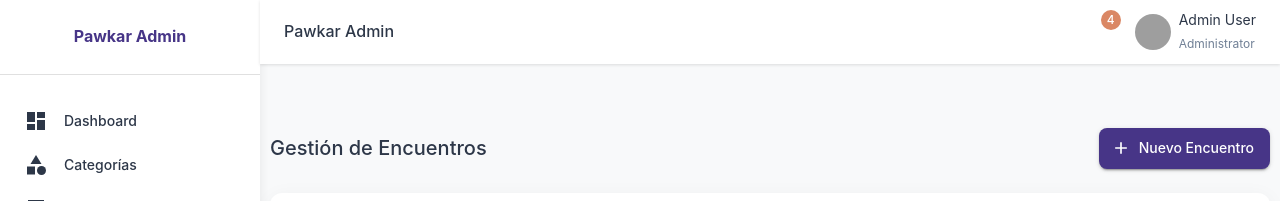
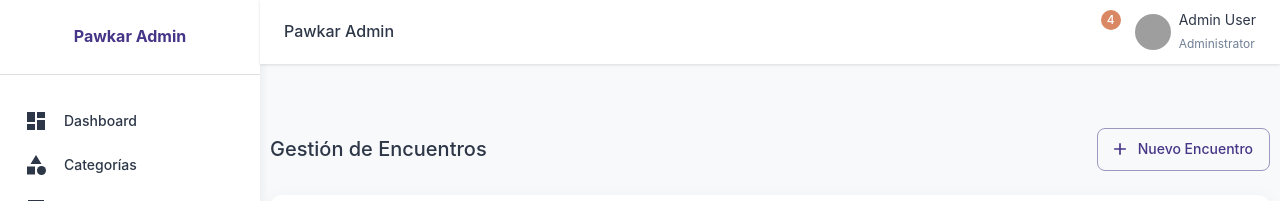
Before and after one commit to CarlosTontaquimba1995/pawkar_administracion, a React (Vite) app: page /encuentros in a window 1280 px wide. Shown: the top 201 px of the page. Built offline with nearby package versions, Linux system fonts and the light colour scheme; no server answers; sample sign-in values are in the browser's storage; grey boxes are pictures that could not be loaded; some icons are missing.

Commit message:
feat: botones outlined añadidos en encuentros y eventos

```diff
--- a/src/pages/Encuentros/indexEncuentros.tsx
+++ b/src/pages/Encuentros/indexEncuentros.tsx
@@ -286,10 +286,17 @@ const EncuentrosPage: React.FC = () => {
           Gestión de Encuentros
         </Typography>
         <Button
-          variant="contained"
+          variant="outlined"
           color="primary"
           startIcon={<AddIcon />}
           onClick={() => setShowAddForm(true)}
+          sx={{
+            "&:hover": {
+              backgroundColor: "primary.main",
+              color: "white",
+              borderColor: "primary.main",
+            },
+          }}
         >
           Nuevo Encuentro
         </Button>
--- a/src/pages/Events/index.tsx
+++ b/src/pages/Events/index.tsx
@@ -209,10 +209,17 @@ const Events = () => {
           </Typography>
         </Box>
         <Button
-          variant="contained"
+          variant="outlined"
           color="primary"
           startIcon={<AddIcon />}
           onClick={handleOpenRegisterForm}
+          sx={{
+            "&:hover": {
+              backgroundColor: "primary.main",
+              color: "white",
+              borderColor: "primary.main",
+            },
+          }}
         >
           Nuevo Evento
         </Button>
@@ -313,10 +320,17 @@ const Events = () => {
             </Typography>
             {tabValue !== "completed" && (
               <Button
-                variant="contained"
+                variant="outlined"
                 color="primary"
                 startIcon={<AddIcon />}
                 onClick={handleOpenRegisterForm}
+                sx={{
+                  "&:hover": {
+                    backgroundColor: "primary.main",
+                    color: "white",
+                    borderColor: "primary.main",
+                  },
+                }}
               >
                 Crear Evento
               </Button>
```
